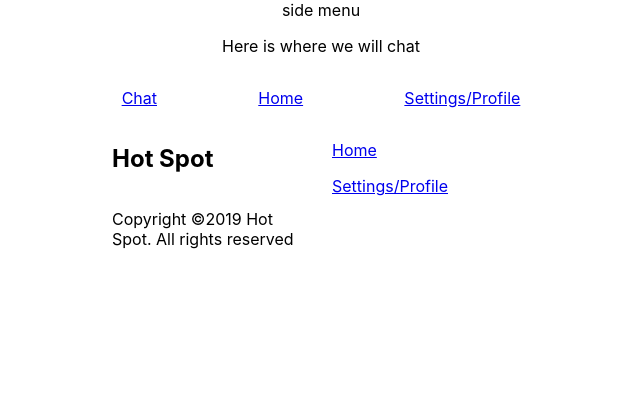
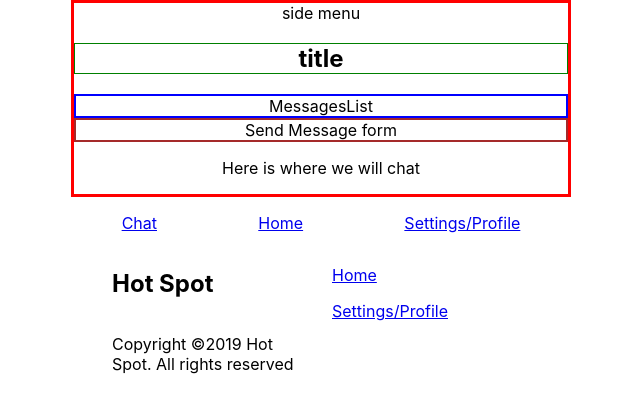
Before and after one commit to ch04937/spots, a React (Create React App) app: page /chat in a window 1280 px wide. Shown: the top 412 px of the page, without its empty margins (319-959 px from the left). Built offline with nearby package versions, Linux system fonts and the light colour scheme.

Commit message:
send message lists

```diff
--- /dev/null
+++ b/src/components/SendMessageForm.js
@@ -0,0 +1,8 @@
+import React from "react";
+
+//setting styles
+import "./send-message-form.css";
+
+export default function SendMessageForm() {
+	return <div className="send-message">Send Message form</div>;
+}
--- /dev/null
+++ b/src/components/send-message-form.css
@@ -0,0 +1,3 @@
+.send-message {
+	border: 2px solid brown;
+}
--- a/src/pages/Chat.js
+++ b/src/pages/Chat.js
@@ -2,11 +2,19 @@ import React from "react";
 
 //adding components
 import SideMenu from "./SideMenu";
+import MessagesList from "./MessagesList";
+import SendMessageForm from "../components/SendMessageForm";
+
+//setting styles
+import "./chat.css";
 
 export default function Chat() {
 	return (
 		<div className="chat">
 			<SideMenu />
+			<h2 className="title">title</h2>
+			<MessagesList />
+			<SendMessageForm />
 			<p>Here is where we will chat</p>
 		</div>
 	);
--- /dev/null
+++ b/src/pages/MessagesList.js
@@ -0,0 +1,8 @@
+import React from "react";
+
+//setting styles
+import "./messagelist.css";
+
+export default function MessagesList() {
+	return <div className="message-list">MessagesList</div>;
+}
--- /dev/null
+++ b/src/pages/chat.css
@@ -0,0 +1,6 @@
+.chat {
+	border: 3px solid red;
+}
+.title {
+	border: 1px solid green;
+}
--- /dev/null
+++ b/src/pages/messagelist.css
@@ -0,0 +1,3 @@
+.message-list {
+	border: 2px solid blue;
+}
```
Also changed, not shown: src/pages/footer.js (+7 -7 lines).
